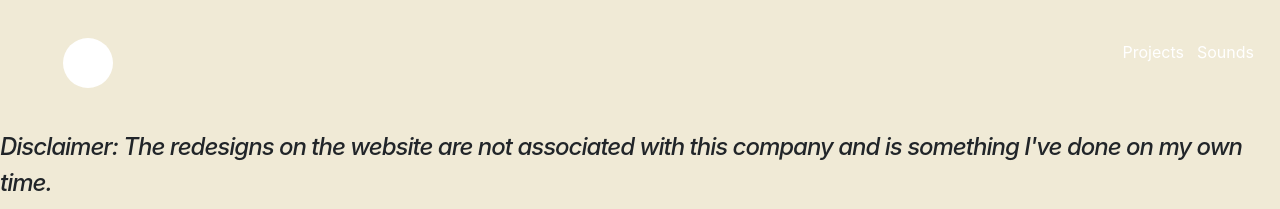
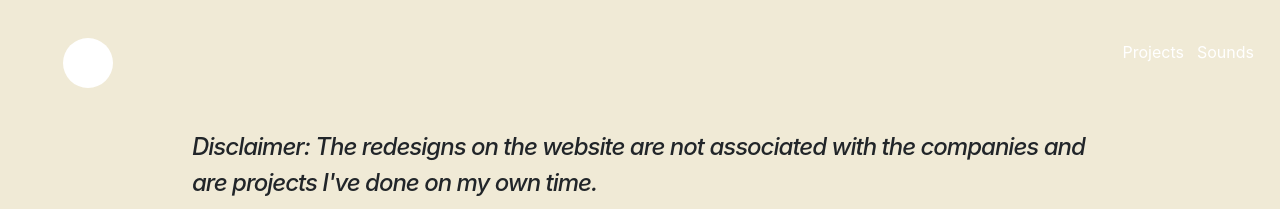
Before and after one commit to martinguevara/martinguevara.github.io, a plain HTML site: page yelp.html in a window 1280 px wide. Shown: the top 209 px of the page. Drawn offline with nearby package versions, Linux system fonts and the light colour scheme.

Commit message:
Fixed spacing of disclaimer

```diff
--- a/yelp.html
+++ b/yelp.html
@@ -34,8 +34,8 @@
 </nav>
 
 <body>
-    <p class="pdesc"><i>Disclaimer: The redesigns on the website are not associated with this company and is something I've done on my own time.</i></p>
     <div class="content">
+        <p class="pdesc"><i>Disclaimer: The redesigns on the website are not associated with the companies and are projects I've done on my own time.</i></p>
         <h3 class="secname">Concept</h3>
         <div class="ycontainer">
             <div class="left-ycontainer">
```
